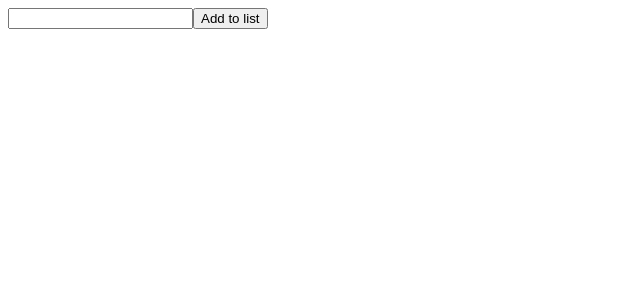
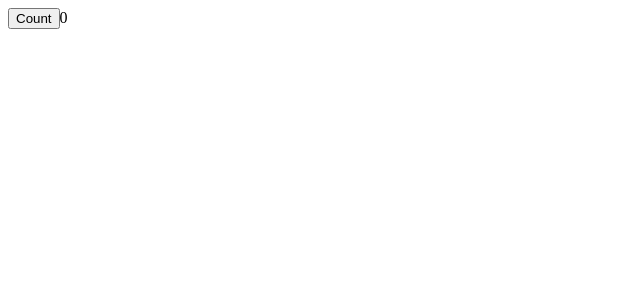
Before and after one commit to sammyyaws/react-tutorials, a React (Create React App) app: page / in a window 1280 px wide. Shown: the top 300 px of the page, without its empty margins (0-640 px from the left). Built offline with nearby package versions, Linux system fonts and the light colour scheme.

Commit message:
Added the useEffect hook lesson one

```diff
--- a/src/App.js
+++ b/src/App.js
@@ -1,11 +1,12 @@
 import HookCounter from "./components/HookCounter";
 import HookCountertwo from "./components/HookCounter2";
 import UseStateWithObject from "./components/UseStateObject";
-import HookswithArrays from "./components/HookswithArray";
+
+import EffectCount from "./components/UseEffect1";
 function App() {
   return (
     <div className="App">
-    <HookswithArrays/>
+    <EffectCount/>
 {/* <UseStateWithObject/> */}
     {/* <HookCountertwo/> */}
 {/*      <HookCounter/> */}
--- /dev/null
+++ b/src/components/UseEffect1.js
@@ -0,0 +1,15 @@
+/* useffect application */
+import React, {useState,useEffect} from 'react'
+
+function EffectCount (){
+
+useEffect(()=>{document.title=`Push ${count} times`})
+ const [count,Incount]=useState(0)
+    return(
+        <div>
+            <button onClick={()=>Incount(prevcount=>prevcount+1)}>Count</button>
+        {count}
+        </div>
+    )
+}
+export default EffectCount;
```
